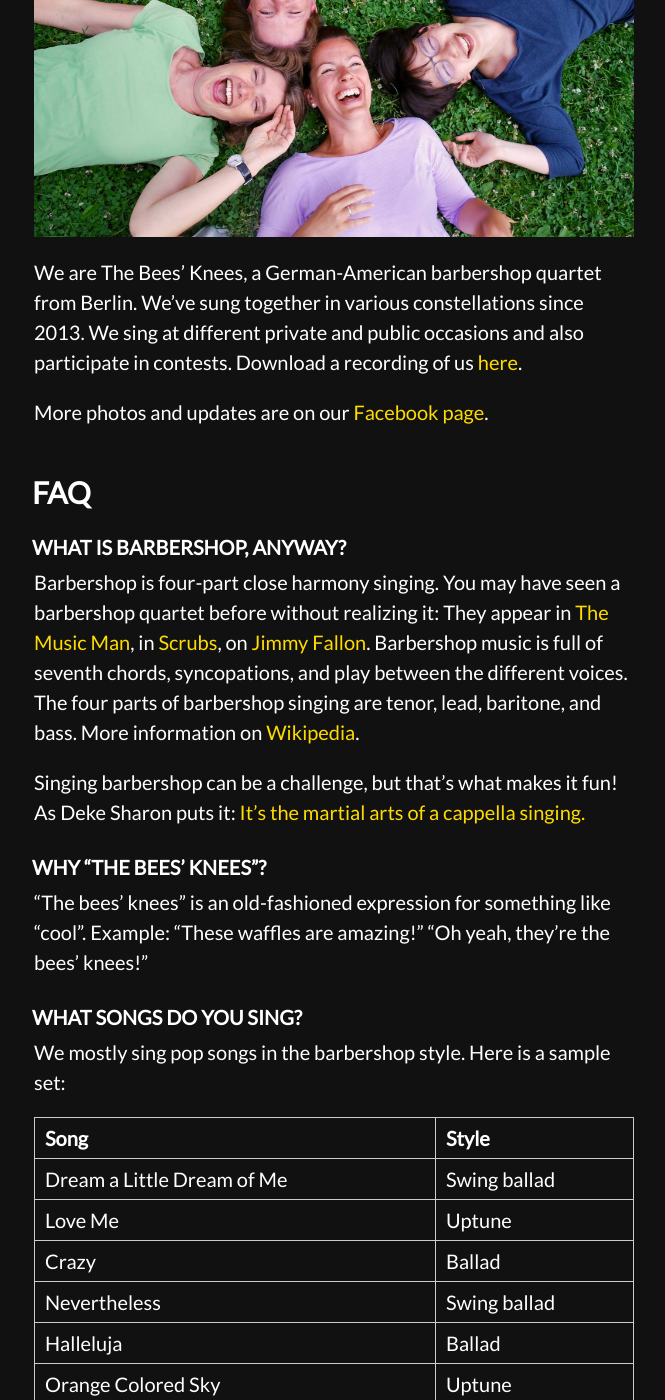
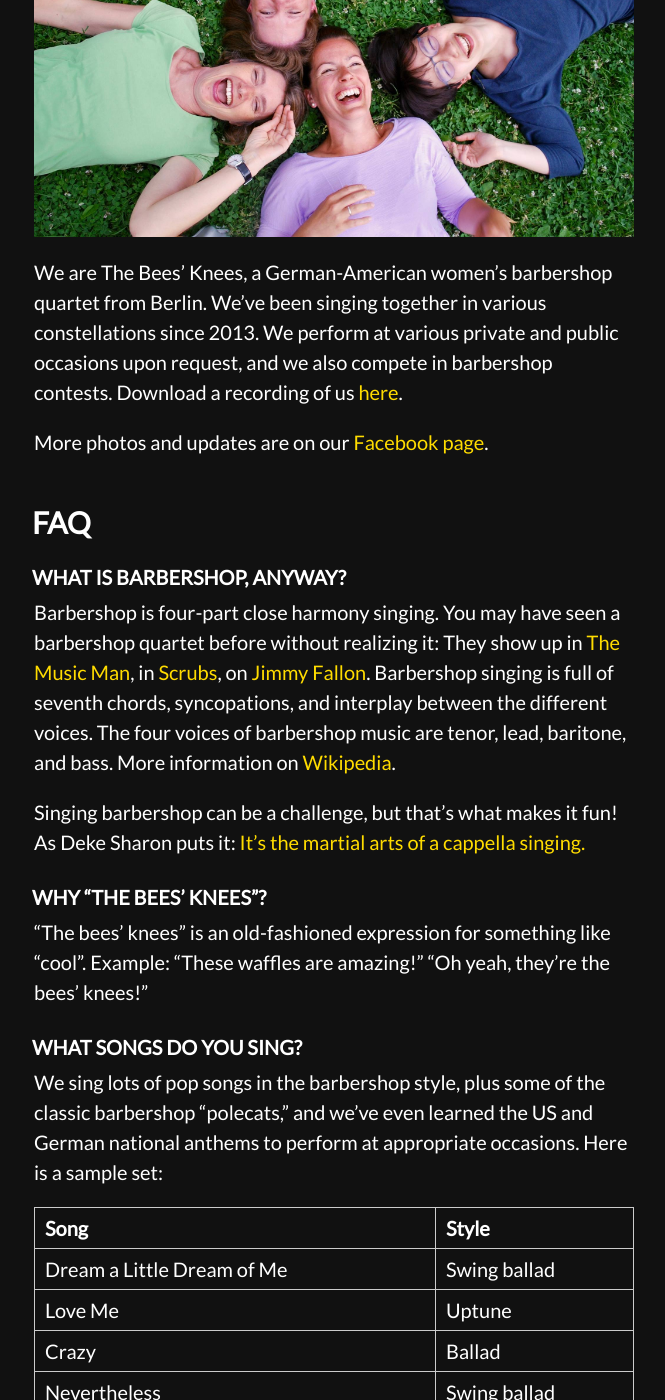
Before and after one commit to bumbleblue/bees, a Jekyll site: the page built from index.md, in a window 1280 px wide and 1400 px high, scrolled down 619 px. Shown: the whole window, without its empty margins (306-971 px from the left). Built offline with Jekyll 4.4.1, drawn with Linux system fonts in a browser that asks for light colours.

Commit message:
svg and index changes!

```diff
--- a/index.md
+++ b/index.md
@@ -6,7 +6,7 @@ layout: default
 
 ![picture](/bees.jpg)
 
-We are The Bees' Knees, a German-American barbershop quartet from Berlin. We've sung together in various constellations since 2013. We sing at different private and public occasions and also participate in contests. Download a recording of us [here](https://drive.google.com/file/d/0B1qWGtqQgRgkam1ITWZfTlo0UU0/view?usp=sharing).
+We are The Bees’ Knees, a German-American women’s barbershop quartet from Berlin. We’ve been singing together in various constellations since 2013. We perform at various private and public occasions upon request, and we also compete in barbershop contests. Download a recording of us [here](https://drive.google.com/file/d/0B1qWGtqQgRgkam1ITWZfTlo0UU0/view?usp=sharing).
 
 More photos and updates are on our [Facebook page](https://www.facebook.com/theBK4Berlin/).
 
@@ -16,7 +16,7 @@ More photos and updates are on our [Facebook page](https://www.facebook.com/theB
 
 ### What is barbershop, anyway?
 
-Barbershop is four-part close harmony singing. You may have seen a barbershop quartet before without realizing it: They appear in [The Music Man](https://www.youtube.com/watch?v=nO0DFttQoJc), in [Scrubs](https://www.youtube.com/watch?v=hN8vA_bulss), on [Jimmy Fallon](https://www.youtube.com/watch?v=I-4FtBjjelA). Barbershop music is full of seventh chords, syncopations, and play between the different voices. The four parts of barbershop singing are tenor, lead, baritone, and bass. More information on [Wikipedia](https://en.wikipedia.org/wiki/Barbershop_music).
+Barbershop is four-part close harmony singing. You may have seen a barbershop quartet before without realizing it: They show up in [The Music Man](https://www.youtube.com/watch?v=nO0DFttQoJc), in [Scrubs](https://www.youtube.com/watch?v=hN8vA_bulss), on [Jimmy Fallon](https://www.youtube.com/watch?v=I-4FtBjjelA). Barbershop singing is full of seventh chords, syncopations, and interplay between the different voices. The four voices of barbershop music are tenor, lead, baritone, and bass. More information on [Wikipedia](https://en.wikipedia.org/wiki/Barbershop_music).
 
 Singing barbershop can be a challenge, but that's what makes it fun! As Deke Sharon puts it: [It's the martial arts of a cappella singing.](http://www.casa.org/content/acamartialart)
 
@@ -29,7 +29,7 @@ Example: "These waffles are amazing!" "Oh yeah, they're the bees' knees!"
 
 ### What songs do you sing?
 
-We mostly sing pop songs in the barbershop style. Here is a sample set:
+We sing lots of pop songs in the barbershop style, plus some of the classic barbershop “polecats,” and we’ve even learned the US and German national anthems to perform at appropriate occasions. Here is a sample set:
 
 | Song | Style |
 | :------------- | :------------- |
```
Also changed, not shown: bees.svg, bees_back.svg (added).
